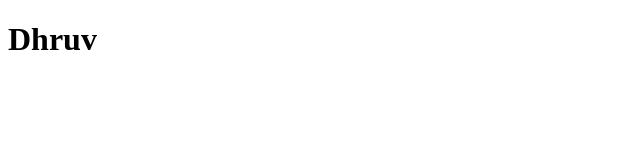
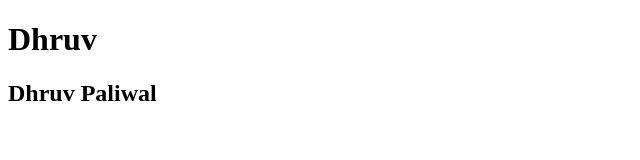
Before and after one commit to dhruvpaliwal09/test-demo2, a plain HTML site: page index.html in a window 1280 px wide. Shown: the whole page, without its empty margins (0-640 px from the left). Drawn offline with Linux system fonts and the light colour scheme.

Commit message:
Update index.html

```diff
--- a/index.html
+++ b/index.html
@@ -5,6 +5,7 @@
     <meta name="viewport" content="width=device-width, initial-scale=1.0">
     <title>Document</title>
     <h1>Dhruv</h1>
+    <h2>Dhruv Paliwal</h2>
 </head>
 <body>
 
```
